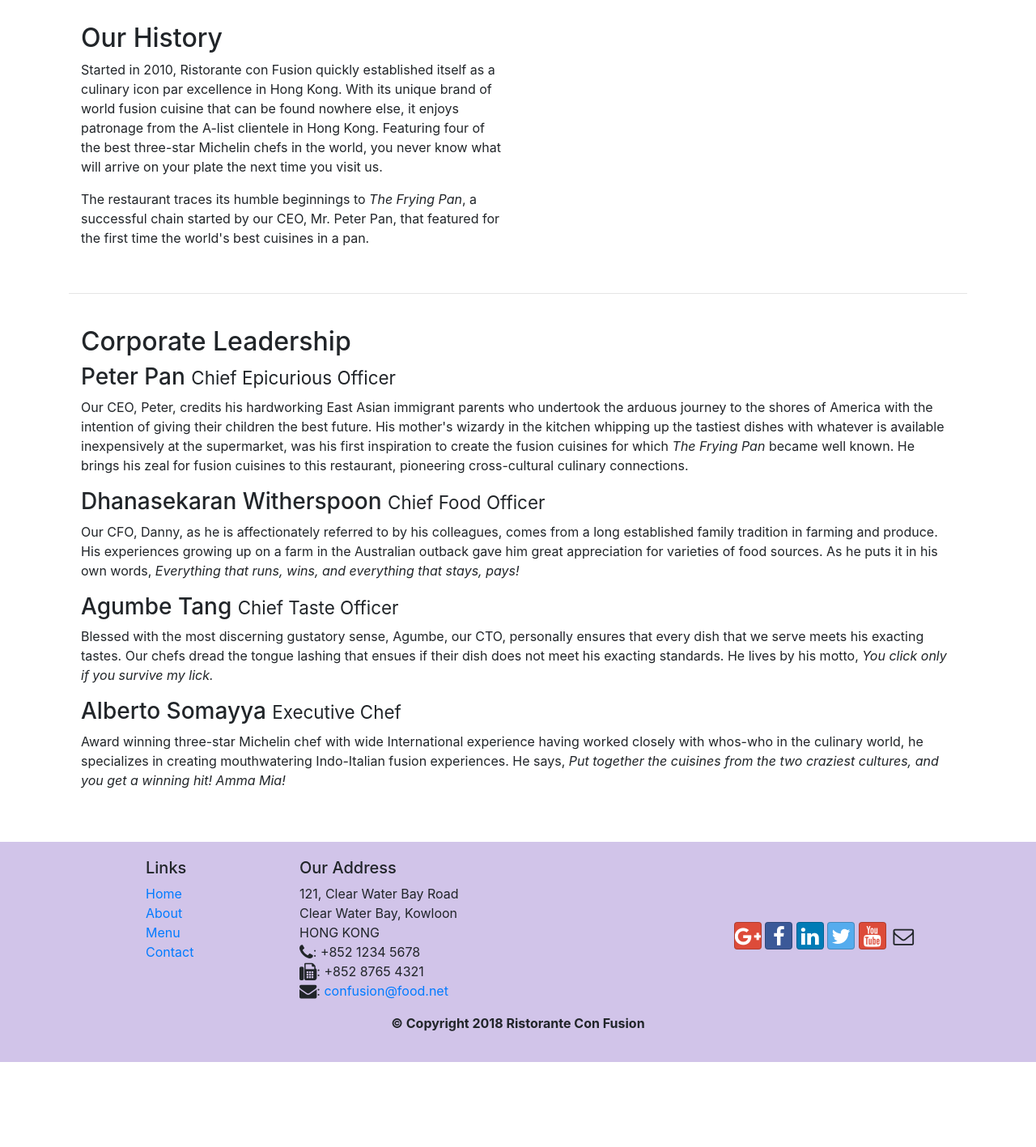
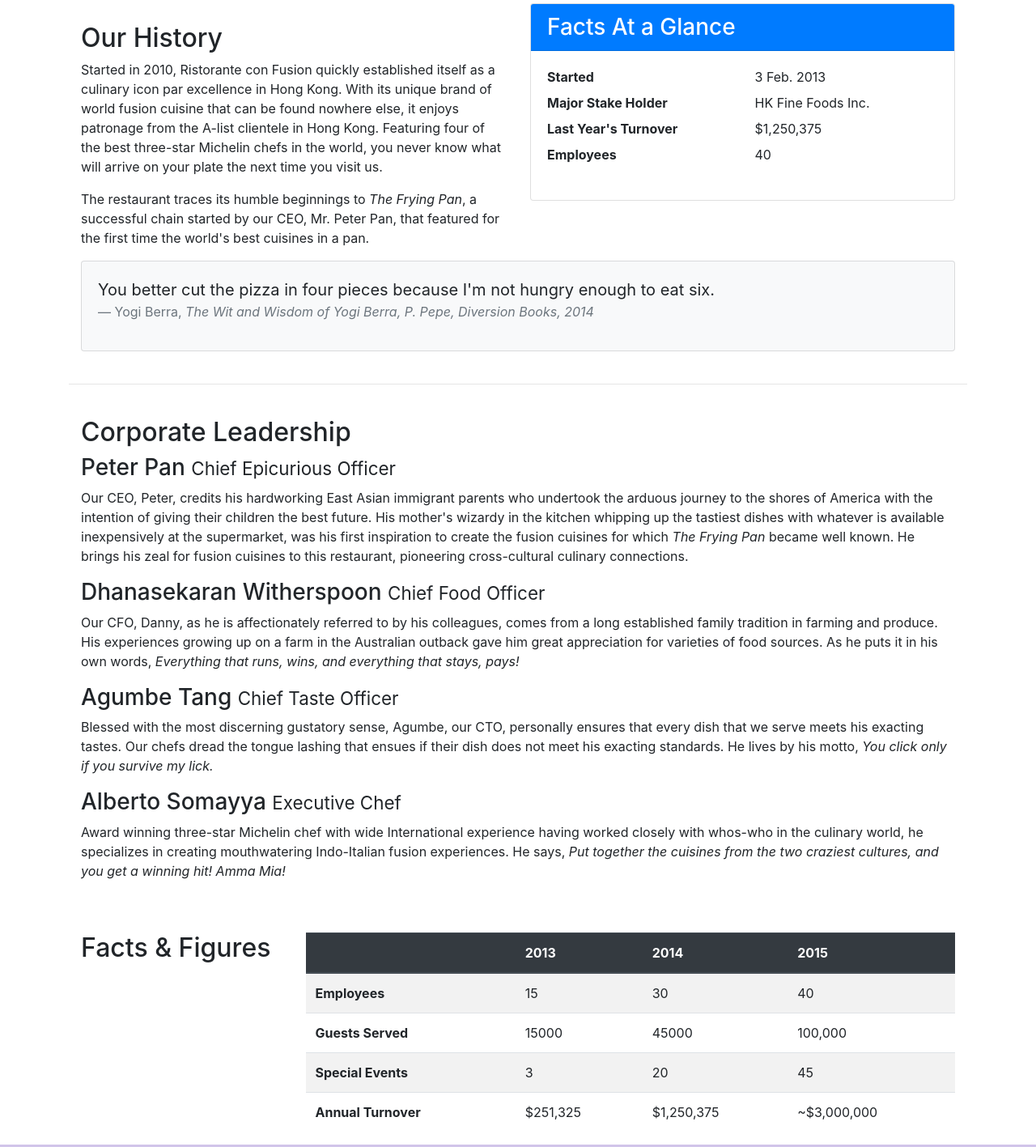
Before and after one commit to ashita1910/FullStack-Projects, a plain HTML site: page html/aboutus.html in a window 1280 px wide. Shown: the part 485-1902 px from the top of the page at 81% size. Before the commit the page ends 1797 px from the top, so only its background shows below. Drawn offline with nearby package versions, Linux system fonts and the light colour scheme.

Commit message:
about us page is updated

```diff
--- a/html/aboutus.html
+++ b/html/aboutus.html
@@ -2,7 +2,6 @@
 <html lang="en">
 
 <head>
-
     <meta charset="utf-8">
     <meta name="viewport" content="width=device-width, initial-scale=1, shrink-to-fit=no">
     <meta http-equiv="x-ua-compatible" content="ie=edge">
@@ -60,12 +59,40 @@
         </div>
 
         <div class="container">
-            <div class="row pb-4 pt-4">
+            <div class="row row-content row pb-4 pt-4">
                 <div class="col-6 pt-4">
                     <h2>Our History</h2>
                     <p>Started in 2010, Ristorante con Fusion quickly established itself as a culinary icon par excellence in Hong Kong. With its unique brand of world fusion cuisine that can be found nowhere else, it enjoys patronage from the A-list clientele
                         in Hong Kong. Featuring four of the best three-star Michelin chefs in the world, you never know what will arrive on your plate the next time you visit us.</p>
                     <p>The restaurant traces its humble beginnings to <em>The Frying Pan</em>, a successful chain started by our CEO, Mr. Peter Pan, that featured for the first time the world's best cuisines in a pan.</p>
+                </div>
+                <div class="col-12 col-sm-6">
+                    <div class="card">
+                        <h3 class="card-header bg-primary text-white">Facts At a Glance</h3>
+                        <div class="card-body">
+                            <dl class="row">
+                                <dt class="col-6">Started</dt>
+                                <dd class="col-6">3 Feb. 2013</dd>
+                                <dt class="col-6">Major Stake Holder</dt>
+                                <dd class="col-6">HK Fine Foods Inc.</dd>
+                                <dt class="col-6">Last Year's Turnover</dt>
+                                <dd class="col-6">$1,250,375</dd>
+                                <dt class="col-6">Employees</dt>
+                                <dd class="col-6">40</dd>
+                            </dl>
+                        </div>
+                    </div>
+                </div>
+                <div class="col-12">
+                    <div class="card card-body bg-light">
+                        <blockquote class="blockquote">
+                            <p class="mb-0">You better cut the pizza in four pieces because I'm not hungry enough to eat six.</p>
+                            <footer class="blockquote-footer">Yogi Berra,
+                                <cite title="Source Title">The Wit and Wisdom of Yogi Berra,
+                                P. Pepe, Diversion Books, 2014</cite>
+                            </footer>
+                        </blockquote>
+                    </div>
                 </div>
             </div>
         </div>
@@ -73,7 +100,7 @@
         <hr class="pb-4">
 
         <div class="container">
-            <div class="row pb-4">
+            <div class="row row-content row pb-4">
                 <div class="col-12 pb-4">
                     <h2>Corporate Leadership</h2>
                     <h3>Peter Pan <small>Chief Epicurious Officer</small></h3>
@@ -88,6 +115,51 @@
                         standards. He lives by his motto, <em>You click only if you survive my lick.</em></p>
                     <h3>Alberto Somayya <small>Executive Chef</small></h3>
                     <p class="d-none d-sm-block">Award winning three-star Michelin chef with wide International experience having worked closely with whos-who in the culinary world, he specializes in creating mouthwatering Indo-Italian fusion experiences. He says, <em>Put together the cuisines from the two craziest cultures, and you get a winning hit! Amma Mia!</em></p>
+                </div>
+            </div>
+            <div class="row row-content">
+                <div class="col-12 col-sm-3">
+                    <h2>Facts &amp; Figures</h2>
+                </div>
+                <div class="col-12 col-sm-9">
+                    <div class="table-responsive">
+                        <table class="table table-striped">
+                            <thead class="thead-dark">
+                                <tr>
+                                    <th>&nbsp;</th>
+                                    <th>2013</th>
+                                    <th>2014</th>
+                                    <th>2015</th>
+                                </tr>
+                            </thead>
+                            <tbody>
+                                <tr>
+                                    <th>Employees</th>
+                                    <td>15</td>
+                                    <td>30</td>
+                                    <td>40</td>
+                                </tr>
+                                <tr>
+                                    <th>Guests Served</th>
+                                    <td>15000</td>
+                                    <td>45000</td>
+                                    <td>100,000</td>
+                                </tr>
+                                <tr>
+                                    <th>Special Events</th>
+                                    <td>3</td>
+                                    <td>20</td>
+                                    <td>45</td>
+                                </tr>
+                                <tr>
+                                    <th>Annual Turnover</th>
+                                    <td>$251,325</td>
+                                    <td>$1,250,375</td>
+                                    <td>~$3,000,000</td>
+                                </tr>
+                            </tbody>
+                        </table>
+                    </div>
                 </div>
             </div>
         </div>
```
